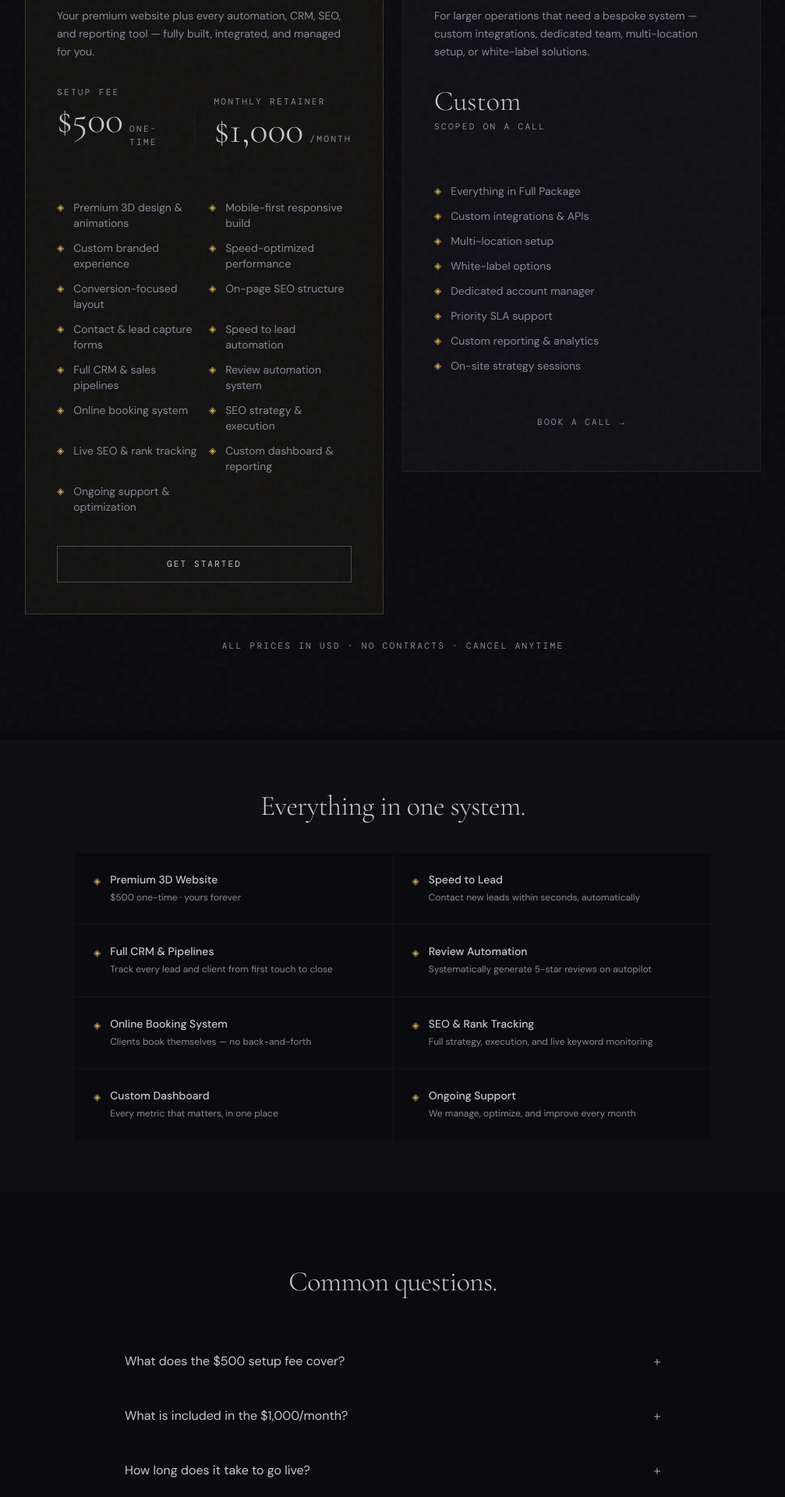
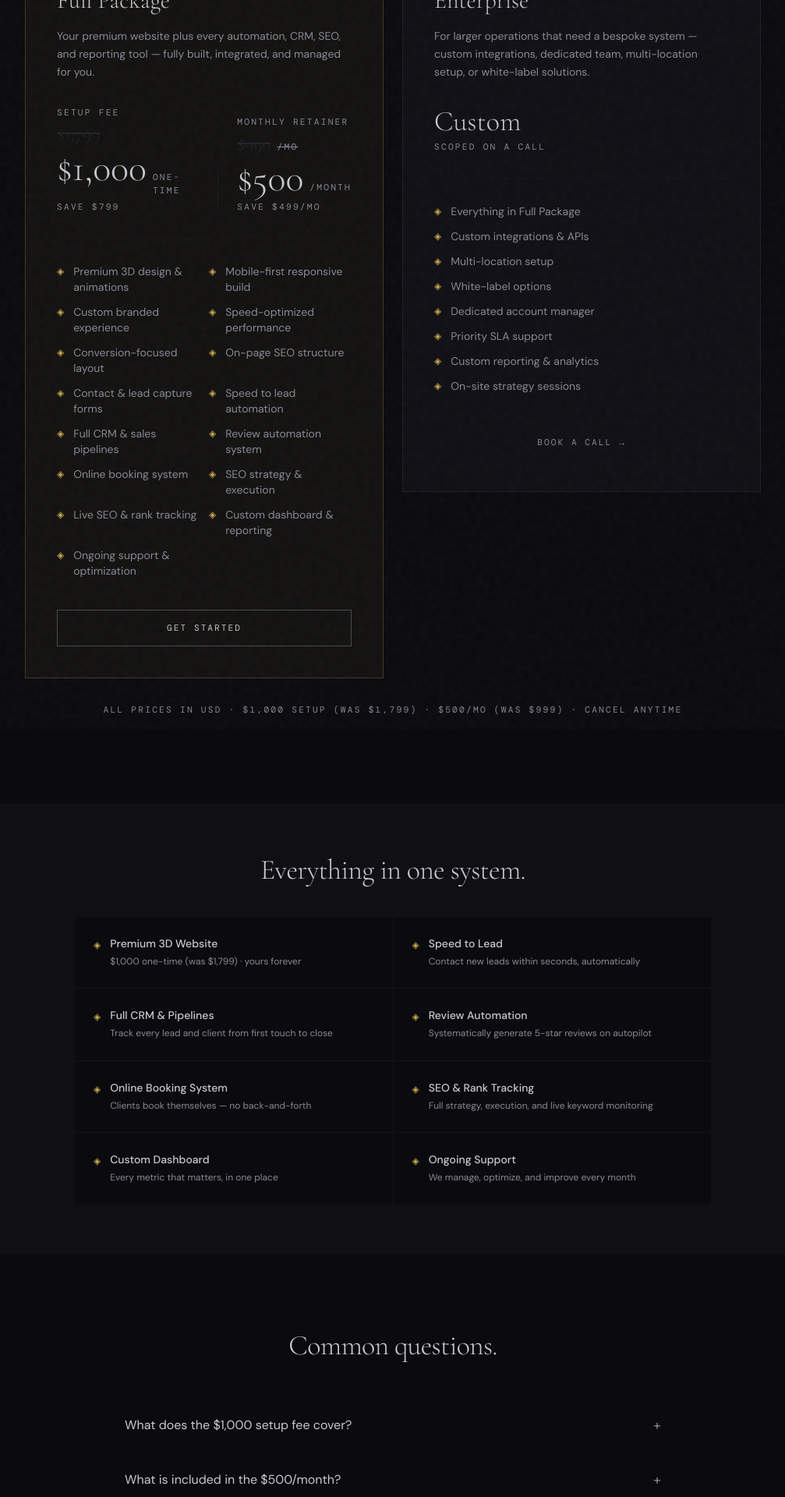
Before and after one commit to mojowebs-stack/mojowebswebsite, a React (Vite) app: page /pricing in a window 1280 px wide. Shown: the part 760-2680 px from the top of the page at 78% size, without its empty margins (136-1143 px from the left). Built offline with nearby package versions, Linux system fonts and the light colour scheme; no server answers; a web font is replaced by a local one.

Commit message:
Update pricing — ,000 setup (was ,799), 00/month (was 99)

```diff
--- a/src/pages/Pricing.tsx
+++ b/src/pages/Pricing.tsx
@@ -24,8 +24,8 @@ const everything = [
 ];
 
 const faqs = [
-  { q: 'What does the $500 setup fee cover?', a: 'The one-time fee covers the full build of your premium 3D website — designed, developed, and delivered. You own it outright from day one.' },
-  { q: 'What is included in the $1,000/month?', a: 'Everything: speed to lead automation, full CRM & sales pipelines, review automation, online booking, SEO strategy & live rank tracking, and a custom reporting dashboard — all fully managed and optimized for you every month.' },
+  { q: 'What does the $1,000 setup fee cover?', a: 'The one-time fee (reduced from $1,799) covers the full build of your premium 3D website — designed, developed, and delivered. You own it outright from day one.' },
+  { q: 'What is included in the $500/month?', a: 'Everything: speed to lead automation, full CRM & sales pipelines, review automation, online booking, SEO strategy & live rank tracking, and a custom reporting dashboard — all fully managed and optimized for you every month. Reduced from $999/month.' },
   { q: 'How long does it take to go live?', a: 'Most clients are fully live — website and all services — within 1–2 weeks of kickoff.' },
   { q: 'Can I cancel the monthly plan?', a: 'Yes. Cancel anytime with 30 days notice. No long-term contracts, no penalties.' },
   { q: 'Do I need any technical knowledge?', a: 'None at all. We handle every part of the setup, integration, and ongoing management. You just run your business.' },
@@ -50,7 +50,7 @@ export default function Pricing() {
               </motion.h1>
               <motion.p className="text-chrome-dim font-sans text-base leading-relaxed mb-8 max-w-sm"
                 initial={{ opacity: 0, y: 20 }} animate={{ opacity: 1, y: 0 }} transition={{ delay: 0.3 }}>
-                One package. Everything included. $500 to build your premium website, then $1,000/month for the full automation stack.
+                One package. Everything included. $1,000 to build your premium website (was $1,799), then $500/month for the full automation stack (was $999).
               </motion.p>
               <motion.div className="inline-flex items-center gap-3 border border-chrome-faint/15 px-5 py-3"
                 initial={{ opacity: 0 }} animate={{ opacity: 1 }} transition={{ delay: 0.5 }}>
@@ -102,18 +102,27 @@ export default function Pricing() {
                 <div className="mb-8 pb-8 border-b border-chrome-faint/10 flex flex-col sm:flex-row sm:items-end gap-6">
                   <div>
                     <p className="mono-label mb-1">Setup fee</p>
+                    <div className="flex items-baseline gap-2 mb-1">
+                      <span className="font-display text-2xl font-light text-chrome-faint/40 line-through">$1,799</span>
+                    </div>
+                    <div className="flex items-baseline gap-2">
+                      <span className="font-display text-5xl font-light text-chrome">$1,000</span>
+                      <span className="mono-label">one-time</span>
+                    </div>
+                    <p className="mono-label text-gold text-xs mt-1">Save $799</p>
+                  </div>
+                  <div className="hidden sm:block w-px h-16 bg-chrome-faint/20" />
+                  <div>
+                    <p className="mono-label mb-1">Monthly retainer</p>
+                    <div className="flex items-baseline gap-2 mb-1">
+                      <span className="font-display text-2xl font-light text-chrome-faint/40 line-through">$999</span>
+                      <span className="mono-label text-chrome-faint/40 line-through">/mo</span>
+                    </div>
                     <div className="flex items-baseline gap-2">
                       <span className="font-display text-5xl font-light text-chrome">$500</span>
-                      <span className="mono-label">one-time</span>
-                    </div>
-                  </div>
-                  <div className="hidden sm:block w-px h-12 bg-chrome-faint/20" />
-                  <div>
-                    <p className="mono-label mb-1">Monthly retainer</p>
-                    <div className="flex items-baseline gap-2">
-                      <span className="font-display text-5xl font-light text-chrome">$1,000</span>
                       <span className="mono-label">/month</span>
                     </div>
+                    <p className="mono-label text-gold text-xs mt-1">Save $499/mo</p>
                   </div>
                 </div>
                 <div className="mb-10 grid grid-cols-1 sm:grid-cols-2 gap-3">
@@ -161,7 +170,7 @@ export default function Pricing() {
 
           </div>
           <motion.p className="text-center mono-label mt-8" initial={{ opacity: 0 }} whileInView={{ opacity: 1 }} viewport={{ once: true }}>
-            All prices in USD · No contracts · Cancel anytime
+            All prices in USD · $1,000 setup (was $1,799) · $500/mo (was $999) · Cancel anytime
           </motion.p>
         </div>
       </section>
@@ -173,7 +182,7 @@ export default function Pricing() {
             initial={{ opacity: 0, y: 20 }} whileInView={{ opacity: 1, y: 0 }} viewport={{ once: true }}>Everything in one system.</motion.h2>
           <div className="grid grid-cols-1 md:grid-cols-2 gap-px bg-chrome-faint/10">
             {[
-              { label: 'Premium 3D Website', desc: '$500 one-time · yours forever' },
+              { label: 'Premium 3D Website', desc: '$1,000 one-time (was $1,799) · yours forever' },
               { label: 'Speed to Lead', desc: 'Contact new leads within seconds, automatically' },
               { label: 'Full CRM & Pipelines', desc: 'Track every lead and client from first touch to close' },
               { label: 'Review Automation', desc: 'Systematically generate 5-star reviews on autopilot' },
```
